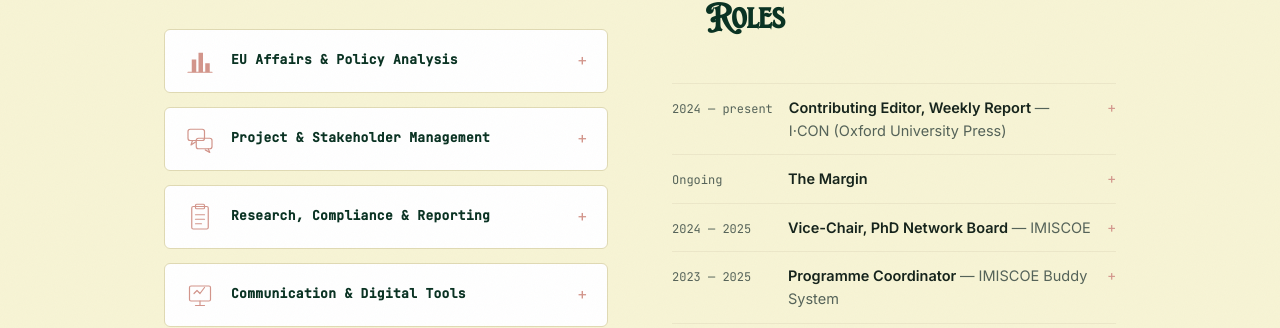
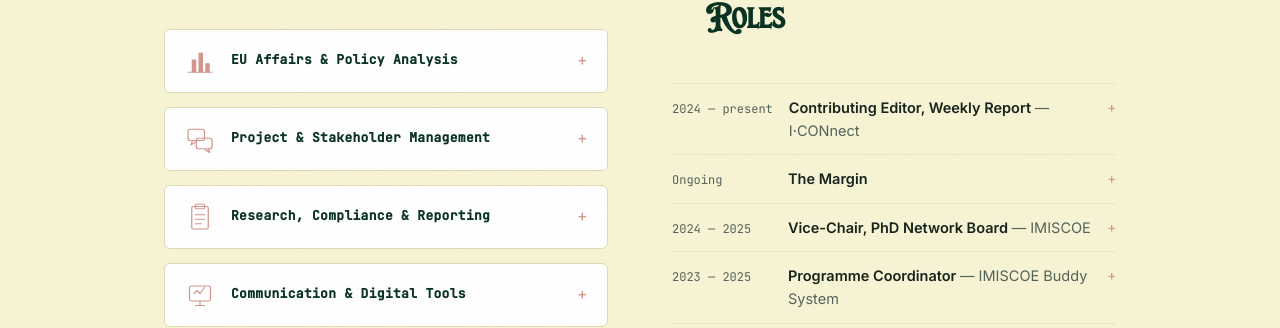
Before and after one commit to stalaveralodos-ux/s.talaveralodos, a Jekyll site: the page built from index.html, in a window 1280 px wide and 900 px high, scrolled down 2196 px. Shown: the part 161-489 px from the top of the window. Built offline with Jekyll 4.4.1, drawn with Linux system fonts in a browser that asks for light colours.

Commit message:
Update leadership.html

```diff
--- a/_includes/sections/leadership.html
+++ b/_includes/sections/leadership.html
@@ -8,9 +8,9 @@
       <details class="role-toggle">
         <summary>
           <span class="role-when">2024 — present</span>
-          <span class="role-title">Contributing Editor, Weekly Report <span class="role-org">— I·CON (Oxford University Press)</span></span>
+          <span class="role-title">Contributing Editor, Weekly Report <span class="role-org">— I·CONnect</span></span>
         </summary>
-        <p class="exp-desc">Produces regular analytical summaries of global constitutional law developments for an international scholarly readership in <a href="https://www.iconnectblog.com/whats-new-week-of-june-1/">I·CONnect</a>.</p>
+        <p class="exp-desc">Regular analytical summaries of global constitutional law developments for an international scholarly readership in <a href="https://www.iconnectblog.com/whats-new-week-of-june-1/">I·CONnect</a>.</p>
       </details>
 
       <details class="role-toggle">
```
